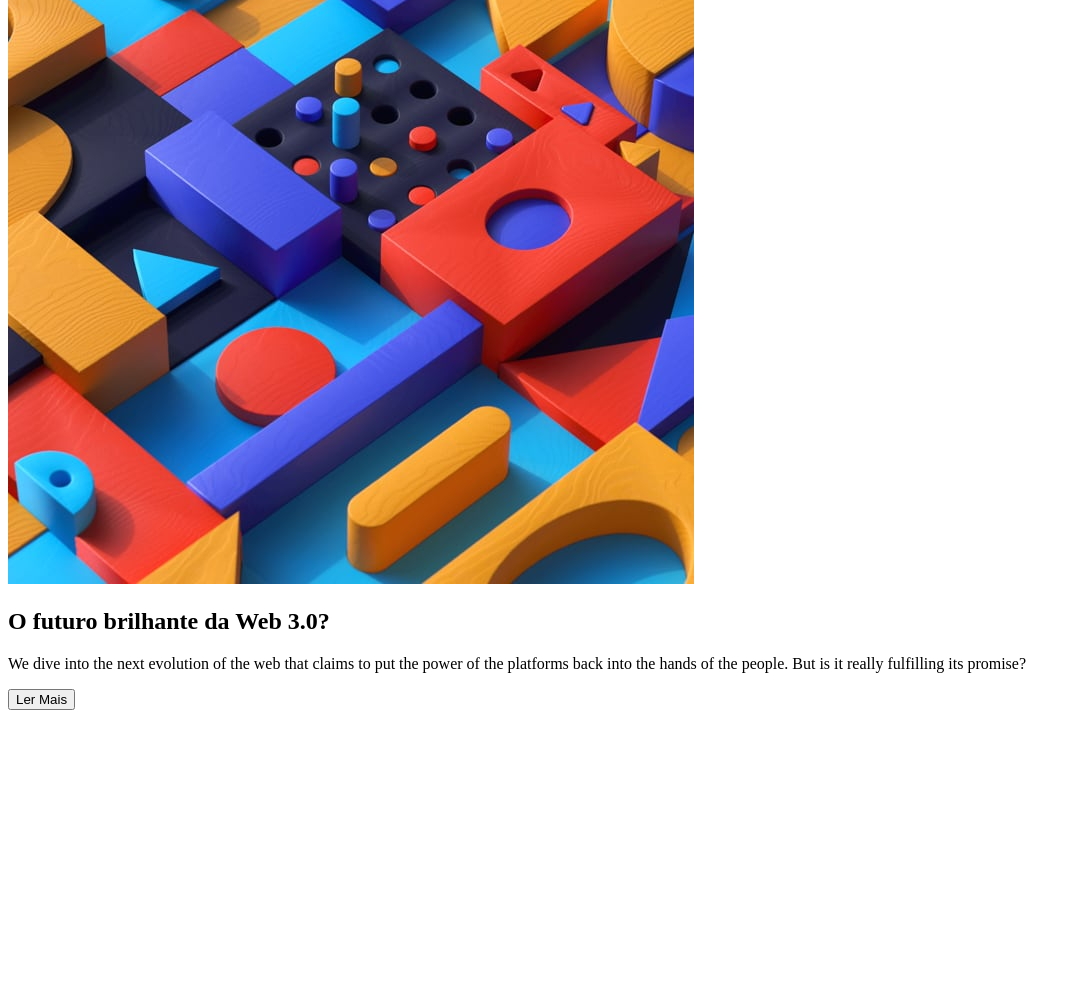
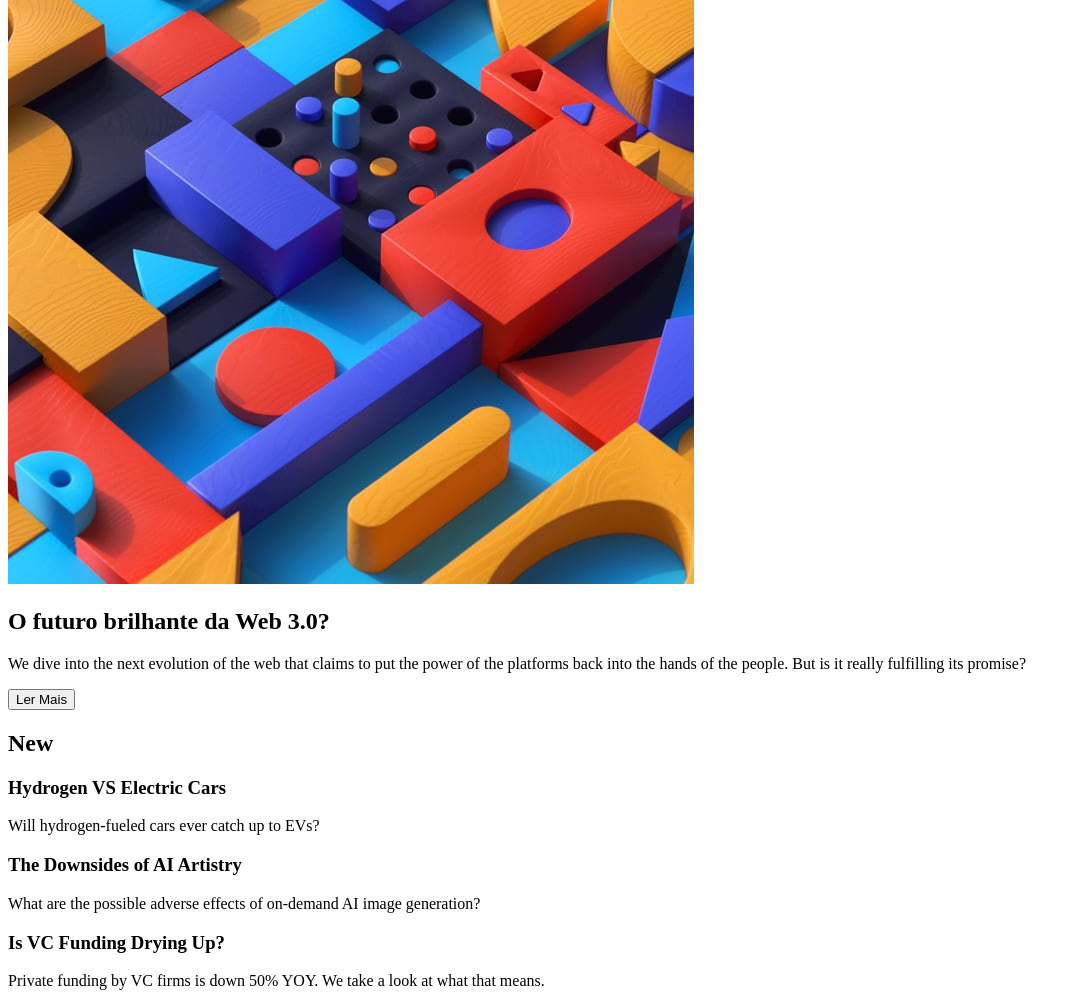
Before and after one commit to firpotas/noticias, a plain HTML site: page index.html in a window 1280 px wide. Shown: the part 70-1076 px from the top of the page, without its empty margins (0-1081 px from the left). Before the commit the page ends 800 px from the top, so only its background shows below. Drawn offline with Linux system fonts and the light colour scheme.

Commit message:
desenvolvimento do html - segunda secao completa

```diff
--- a/index.html
+++ b/index.html
@@ -24,6 +24,23 @@
 
             <button>Ler Mais</button>
         </section>
+
+        <section>
+            <h2>New</h2>
+
+            <div>
+                <h3>Hydrogen VS Electric Cars</h3>
+                <p>Will hydrogen-fueled cars ever catch up to EVs?</p>
+            </div>
+            <div>
+                <h3>The Downsides of AI Artistry</h3>
+                <p>What are the possible adverse effects of on-demand AI image generation?</p>
+            </div>
+            <div>
+                <h3>Is VC Funding Drying Up?</h3>
+                <p>Private funding by VC firms is down 50% YOY. We take a look at what that means.</p>
+            </div>
+        </section>
     </main>
 </body>
 </html>
```
